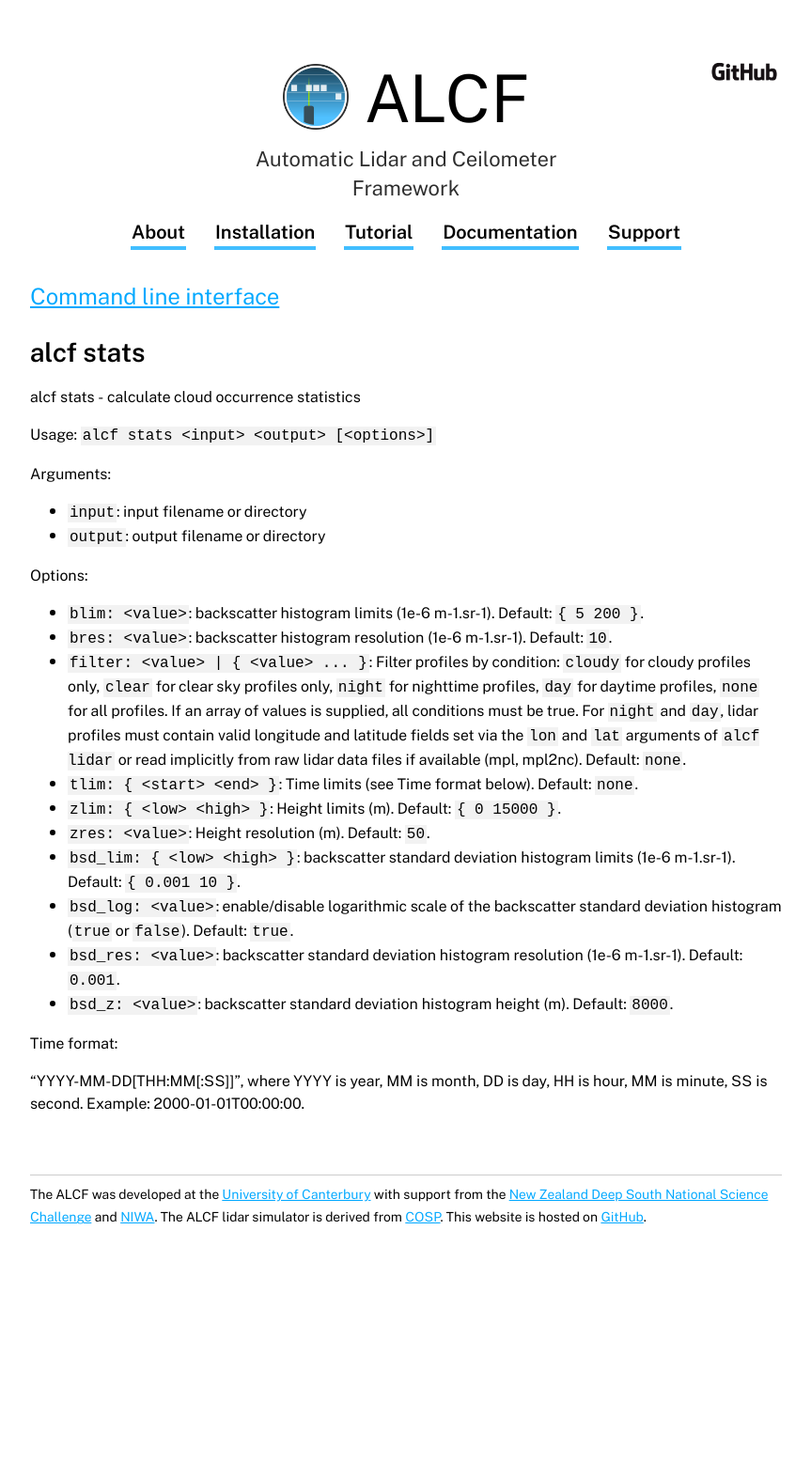
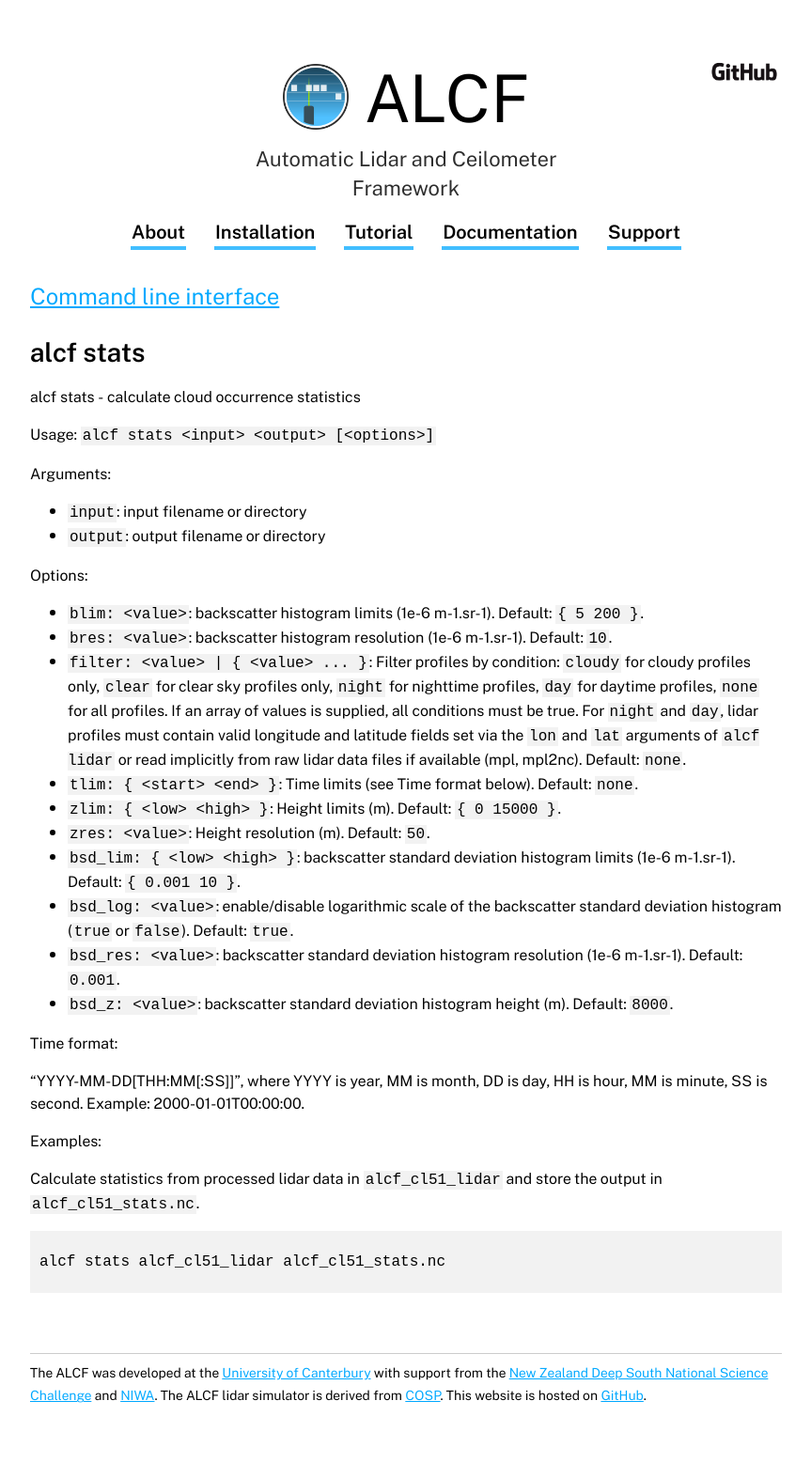
Before and after one commit to alcf-lidar/alcf-lidar.github.io, a Jekyll site: the page built from documentation/cli/cmd_stats.md, in a window 1280 px wide. Shown: the whole page at 94% size, without its empty margins (208-1071 px from the left). Built offline with Jekyll 4.4.1, drawn with Linux system fonts in a browser that asks for light colours; before the commit the page ends 1367 px from its top, so only the background shows below that.

Commit message:
Update documentation

```diff
--- a/_includes/cmd_stats.md
+++ b/_includes/cmd_stats.md
@@ -39,3 +39,10 @@ Time format:
 
 "YYYY-MM-DD[THH:MM[:SS]]", where YYYY is year, MM is month, DD is day,
 HH is hour, MM is minute, SS is second. Example: 2000-01-01T00:00:00.
+
+Examples:
+
+Calculate statistics from processed lidar data in `alcf_cl51_lidar`
+and store the output in `alcf_cl51_stats.nc`.
+
+    alcf stats alcf_cl51_lidar alcf_cl51_stats.nc
```
